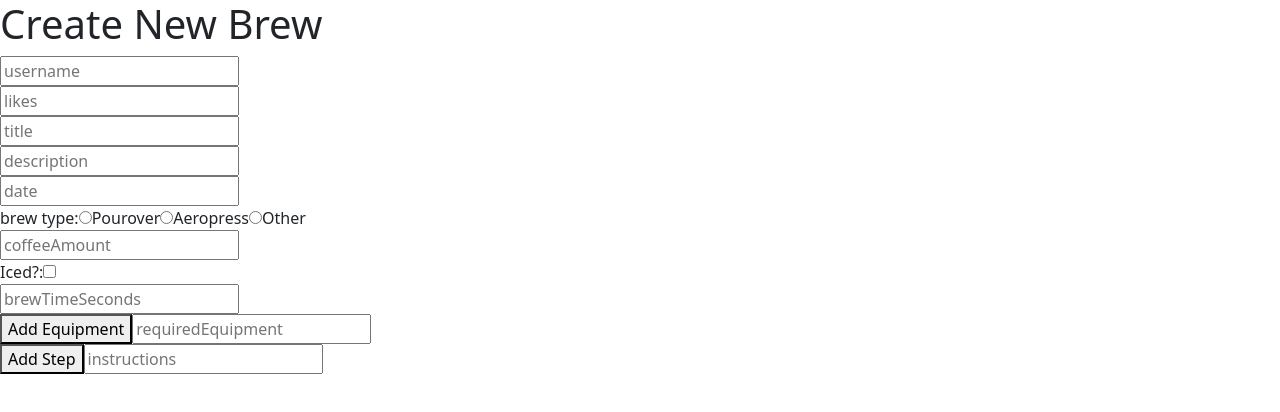
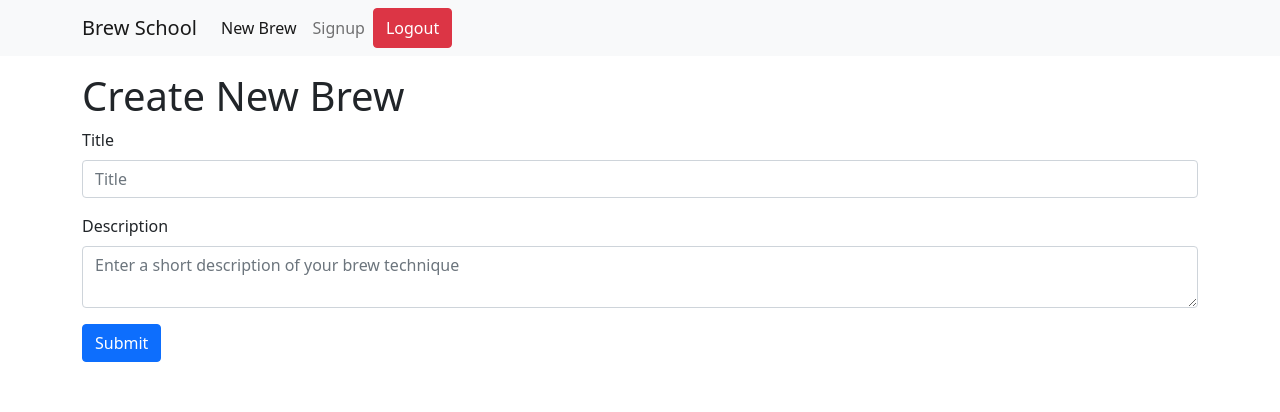
Before and after one commit to harrisongerst/brewSchool-frontend, a React (Create React App) app: page /create in a window 1280 px wide. Shown: the top 412 px of the page. Built offline with nearby package versions, Linux system fonts and the light colour scheme.

Commit message:
add header to create page, begin refactor with react-bootstrap components

```diff
--- a/src/pages/Create.js
+++ b/src/pages/Create.js
@@ -1,5 +1,9 @@
 import { useState } from "react";
 import { Link } from "react-router-dom";
+import Header from "../components/Header";
+import Form from "react-bootstrap/Form";
+import Button from "react-bootstrap/Button";
+import Container from "react-bootstrap/Container"
 
 export default function Create(props) {
   const [newForm, setNewForm] = useState({
@@ -13,41 +17,30 @@ export default function Create(props) {
     iced: "",
     brewTimeSeconds: "",
     requiredEquipment: [],
-    instructions: []
-  })
+    instructions: [],
+  });
   return (
     <div>
+      <Header />
+      <Container className="my-3">
       <h1>Create New Brew</h1>
-      <form>
-        <input name="username" placeholder="username"/>
-        <br/>
-        <input name="likes" placeholder="likes"/>
-        <br/>
-        <input name="title" placeholder="title"/>
-        <br/>
-        <input name="description" placeholder="description"/>
-        <br/>
-        <input name="date" placeholder="date"/>
-        <br/>
-        <div>
-          <label>brew type: </label>
-        <input type="radio" value="Pourover" name="brewType" />Pourover
-        <input type="radio" value="Aeropress" name="brewType" />Aeropress
-        <input type="radio" value="Other" name="brewType" />Other
-        </div>
-        <input name="coffeeAmount" placeholder="coffeeAmount"/>
-        <br/>
-        <label>Iced?: </label>
-        <input type="checkbox" value="true" name="iced" placeholder="iced"/>
-        <br/>
-        <input type="number" name="brewTimeSeconds" placeholder="brewTimeSeconds"/>
-        <br/>
-        <button>Add Equipment</button>
-        <input name="requiredEquipment" placeholder="requiredEquipment"/>
-        <br/>
-        <button>Add Step</button>
-        <input name="instructions" placeholder="instructions"/>
-      </form>
+      <Form>
+        <Form.Group className="mb-3">
+          <Form.Label>Title</Form.Label>
+          <Form.Control type="text" placeholder="Title" />
+        </Form.Group>
+
+        <Form.Group className="mb-3" >
+          <Form.Label>Description</Form.Label>
+          <Form.Control type="textarea" as="textarea" rows={2} placeholder="Enter a short description of your brew technique" />
+        </Form.Group>
+
+
+        <Button variant="primary" type="submit">
+          Submit
+        </Button>
+      </Form>
+      </Container>
     </div>
-  )
+  );
 }
```
